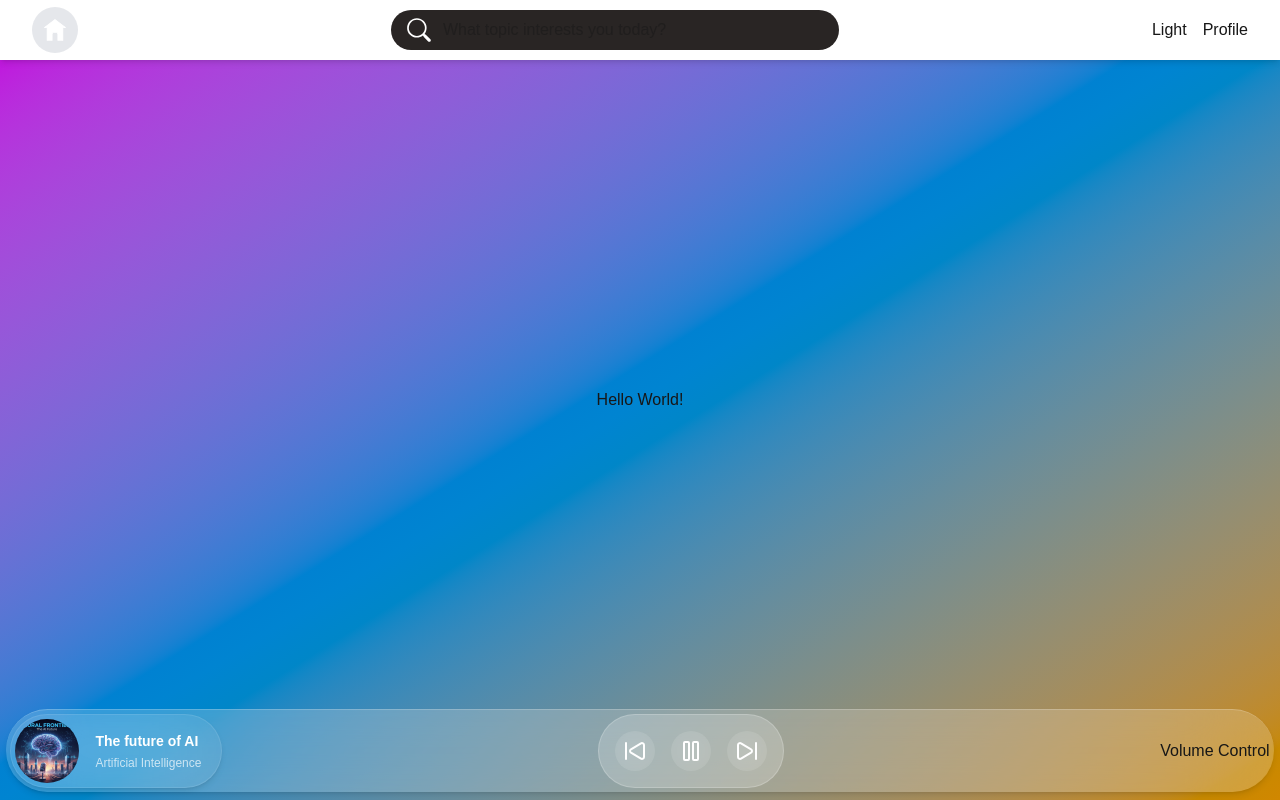
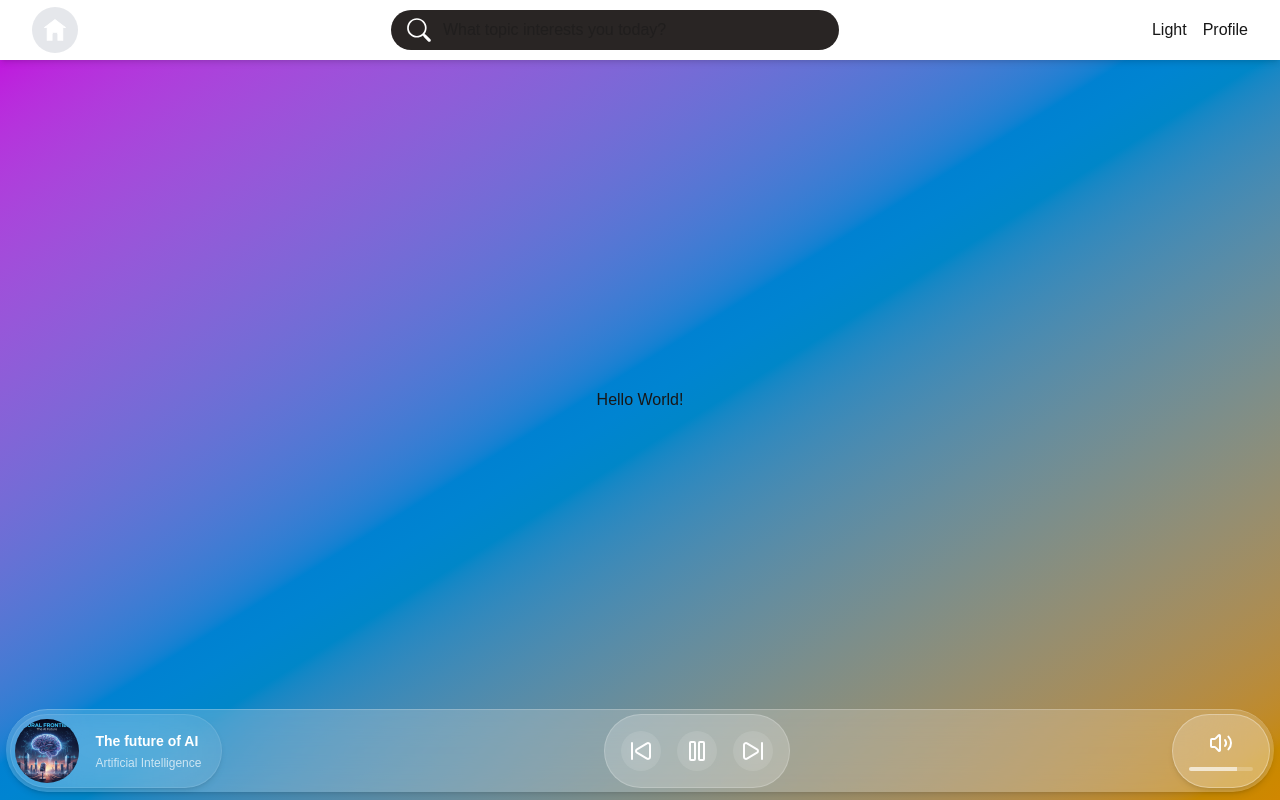
Before and after one commit to TheBinaryBjorn/synthetic-news, a Next.js app in the folder frontend/: page / in a window 1280 px wide. Built offline with nearby package versions, Linux system fonts and the light colour scheme.

Commit message:
style(ui): add volume control layout with no functionality

```diff
--- a/frontend/src/components/bottom_bar/VolumeControl.tsx
+++ b/frontend/src/components/bottom_bar/VolumeControl.tsx
@@ -1,3 +1,12 @@
+import { Volume2 } from "lucide-react";
 export default function VolumeControl() {
-    return <div>Volume Control</div>
+  return (
+    <div className="bg-white/20 p-4 text-white rounded-full shadow-md border-white/30 border-1 flex flex-col gap-3 items-center">
+      <Volume2 />
+      {/* Needs to be replaced with actual volume control */}
+      <div className="w-16 h-1 bg-white/20 rounded-full overflow-hidden">
+        <div className="h-full bg-white/60 w-3/4"></div>
+      </div>
+    </div>
+  );
 }
```
